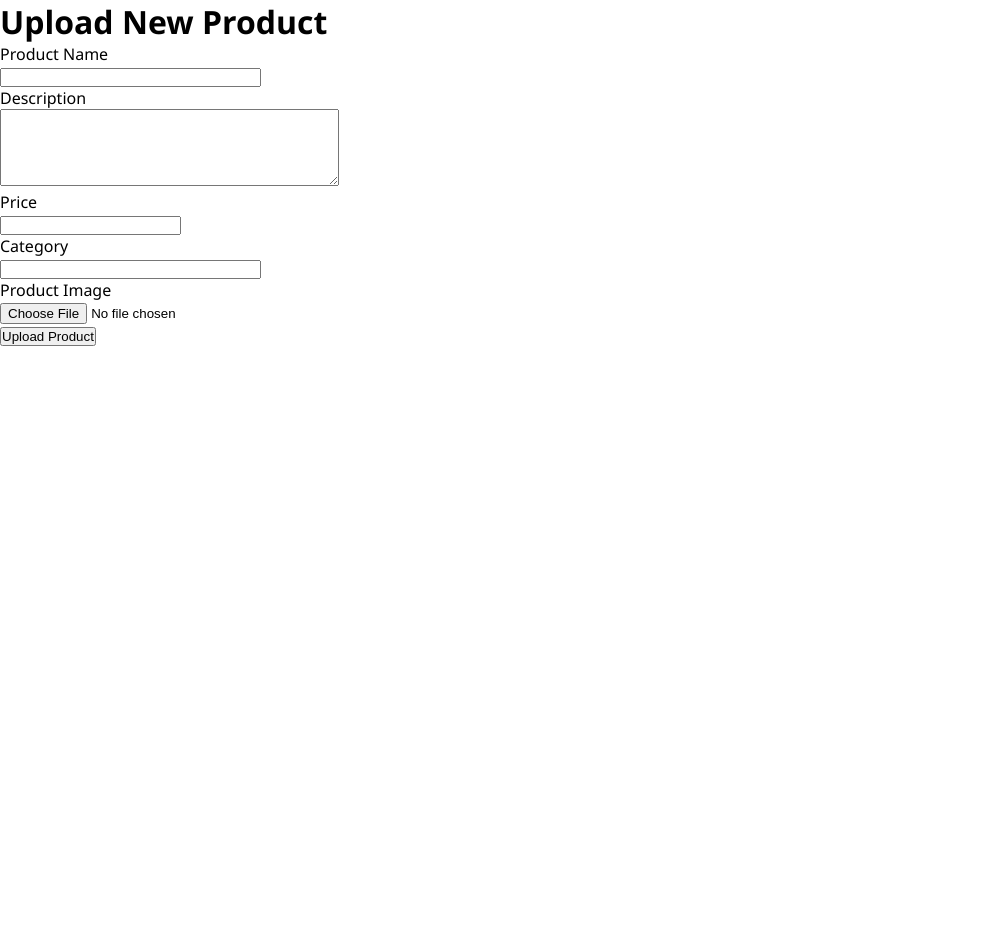
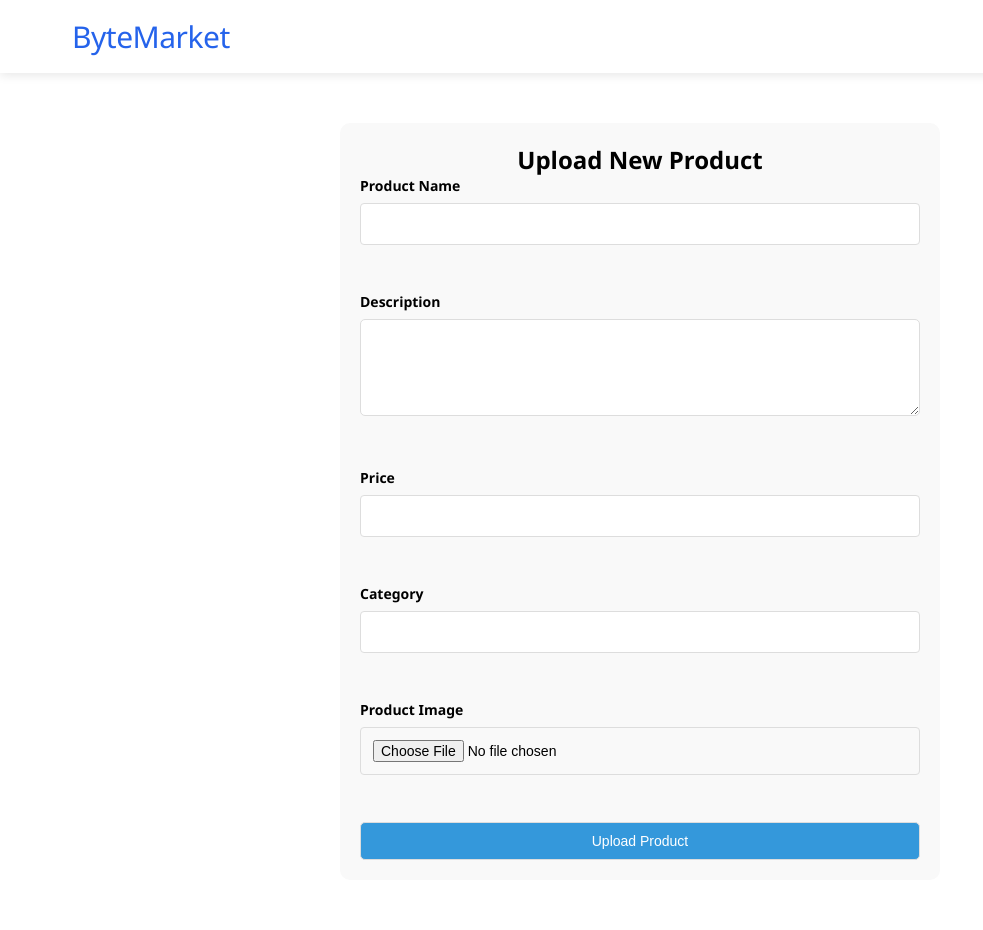
Before and after one commit to dylannguyennn/ByteMarket, a Flask app: page /upload_product in a window 1280 px wide. Shown: the whole page, without its empty margins (0-983 px from the left). Before the commit the page ends 346 px from the top, so only its background shows below. Run offline with Flask 3, Linux system fonts and the light colour scheme; a user stored in the database is signed in; some libraries are stand-ins or nearby versions.

Commit message:
Updated seller upload endpoint UI

```diff
--- a/app.py
+++ b/app.py
@@ -290,14 +290,14 @@ def upload_product():
         folder = os.path.join(app.static_folder, 'product_images')
         os.makedirs(folder, exist_ok=True)
         image.save(os.path.join(folder, filename))
-        path = os.path.join('product_images', filename)
+        path = os.path.join('product_images', filename).replace(os.sep, '/')
         product = Product(
             product_name=form.product_name.data,
             description=form.description.data,
             price=form.price.data,
             category=form.category.data,
             image_path=path,
-            file_path=f"{form.category.data}/{form.product_name.data}",
+            file_path=f"{form.category.data}/{form.product_name.data}", # Need to figure out how to add file extension at the end
             user_id=current_user.id
         )
         db.session.add(product)
--- a/templates/upload_product.html
+++ b/templates/upload_product.html
@@ -1,13 +1,25 @@
 <!DOCTYPE html>
 <html lang="en">
 <head>
-    <meta charset="UTF-8">
-    <meta name="viewport" content="width=device-width, initial-scale=1.0">
-    <title>Upload Product</title>
-    <link rel="stylesheet" href="{{ url_for('static', filename='styles.css') }}">
+    <meta charset="UTF-8" />
+    <meta name="viewport" content="width=device-width, initial-scale=1.0" />
+    <title>Upload Product | ByteMarket</title>
+    <link
+        rel="stylesheet"
+        href="{{ url_for('static', filename='/styles.css') }}"
+    />
 </head>
 <body>
-    <h1>Upload New Product</h1>
+    <header>
+        <div class="navbar-container">
+            <div class="logo">
+                <h1><a href="{{ url_for('home') }}">ByteMarket</a></h1>
+            </div>
+        </div>
+    </header>
+
+    <main class="account-container">
+        <h2>Upload New Product</h2>
 
         {% with messages = get_flashed_messages(with_categories=true) %}
             {% if messages %}
@@ -19,52 +31,55 @@
             {% endif %}
         {% endwith %}
 
-    <form method="POST" action="" enctype="multipart/form-data">
+        <form method="POST" action="" enctype="multipart/form-data" class="auth-form">
             {{ form.hidden_tag() }} <!-- Include CSRF token -->
 
-        <div>
-            {{ form.product_name.label }}<br>
-            {{ form.product_name(size=30) }}<br>
+            <div class="form-group">
+                {{ form.product_name.label(class="form-label") }}
+                {{ form.product_name(class="auth-input") }}
                 {% for error in form.product_name.errors %}
-                <span style="color: red;">[{{ error }}]</span><br>
+                    <span style="color: red;">[{{ error }}]</span>
+                {% endfor %}
+            </div>
+
+            <div class="form-group">
+                {{ form.description.label(class="form-label") }}
+                {{ form.description(rows=5, class="auth-input") }}
+                {% for error in form.description.errors %}
+                    <span style="color: red;">[{{ error }}]</span>
+                {% endfor %}
+            </div>
+
+            <div class="form-group">
+                {{ form.price.label(class="form-label") }}
+                {{ form.price(class="auth-input") }}
+                {% for error in form.price.errors %}
+                    <span style="color: red;">[{{ error }}]</span>
+                {% endfor %}
+            </div>
+
+            <div class="form-group">
+                {{ form.category.label(class="form-label") }}
+                {{ form.category(class="auth-input") }}
+                {% for error in form.category.errors %}
+                    <span style="color: red;">[{{ error }}]</span>
+                {% endfor %}
+            </div>
+
+            <div class="form-group">
+                {{ form.image.label(class="form-label") }}
+                {{ form.image(class="auth-input") }}
+                {% for error in form.image.errors %}
+                    <span style="color: red;">[{{ error }}]</span>
                 {% endfor %}
             </div>
 
             <div>
-            {{ form.description.label }}<br>
-            {{ form.description(rows=5, cols=40) }}<br>
-            {% for error in form.description.errors %}
-                <span style="color: red;">[{{ error }}]</span><br>
-            {% endfor %}
-        </div>
-
-        <div>
-            {{ form.price.label }}<br>
-            {{ form.price() }}<br>
-            {% for error in form.price.errors %}
-                <span style="color: red;">[{{ error }}]</span><br>
-            {% endfor %}
-        </div>
-
-        <div>
-            {{ form.category.label }}<br>
-            {{ form.category(size=30) }}<br>
-            {% for error in form.category.errors %}
-                <span style="color: red;">[{{ error }}]</span><br>
-            {% endfor %}
-        </div>
-
-        <div>
-            {{ form.image.label }}<br>
-            {{ form.image() }}<br>
-            {% for error in form.image.errors %}
-                <span style="color: red;">[{{ error }}]</span><br>
-            {% endfor %}
-        </div>
-
-        <div>
-            {{ form.submit() }}
+                {{ form.submit(class="auth-button") }}
             </div>
         </form>
+    </main>
+
+    <footer></footer>
 </body>
 </html>
```
Lines whose indentation alone changed are shown as unchanged.
